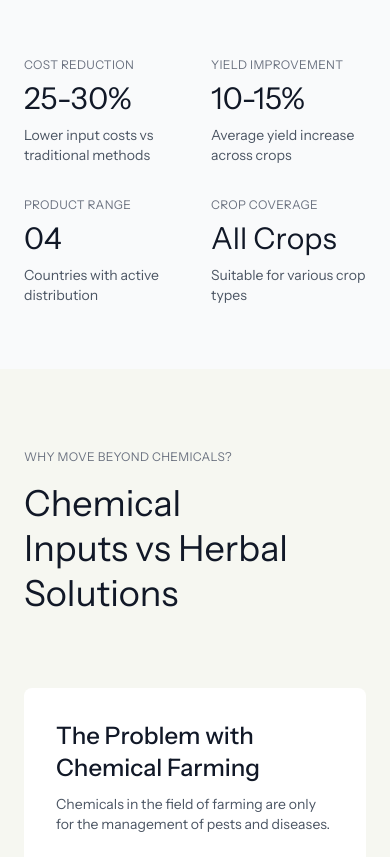
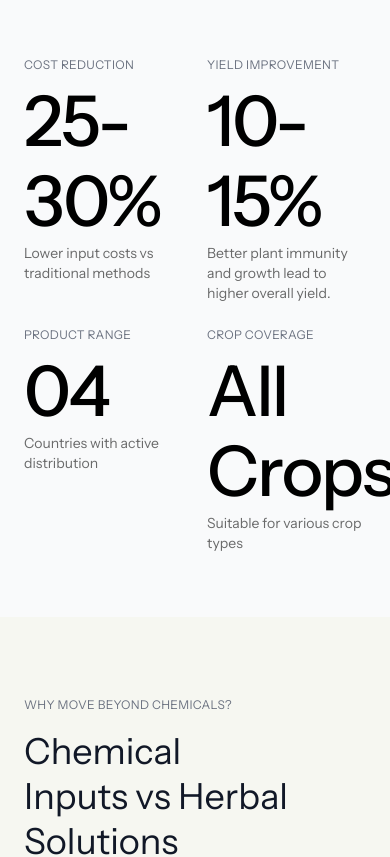
Before and after one commit to debuggerdev24/vyoma-life-science, a Next.js app: page / in a window 390 px wide. Shown: the part 2120-2977 px from the top of the page. Built offline with nearby package versions, Linux system fonts and the light colour scheme.

Commit message:
updated Future section

```diff
--- a/src/app/home/page.tsx
+++ b/src/app/home/page.tsx
@@ -154,16 +154,16 @@ const Home = () => {
 
       <section className="bg-gray-50 py-16 border-t border-gray-200">
         <div className="max-w-[1512px] mx-auto px-6 md:px-12">
-          <div className="grid grid-cols-2 md:grid-cols-4 gap-8">
+          <div className="grid grid-cols-2 md:grid-cols-4 gap-6">
             {/* Stat 1 */}
             <div>
               <p className="text-xs text-gray-500 uppercase tracking-wide mb-2">
                 Cost Reduction
               </p>
-              <p className="text-3xl md:text-4xl font-light text-gray-900 mb-2">
+              <p className="text-[70px] font-medium text-[##0A0A0A] mb-[2px] leading-[80px] tracking-[-2px]">
                 25-30%
               </p>
-              <p className="text-sm text-gray-600">
+              <p className="text-sm text-[#0A0A0A]/60">
                 Lower input costs vs traditional methods
               </p>
             </div>
@@ -173,11 +173,11 @@ const Home = () => {
               <p className="text-xs text-gray-500 uppercase tracking-wide mb-2">
                 Yield Improvement
               </p>
-              <p className="text-3xl md:text-4xl font-light text-gray-900 mb-2">
+              <p className="text-[70px] font-medium text-[##0A0A0A] mb-[2px] leading-[80px] tracking-[-2px]">
                 10-15%
               </p>
-              <p className="text-sm text-gray-600">
-                Average yield increase across crops
+              <p className="text-sm text-[#0A0A0A]/60">
+                Better plant immunity and growth lead to higher overall yield.
               </p>
             </div>
 
@@ -186,10 +186,10 @@ const Home = () => {
               <p className="text-xs text-gray-500 uppercase tracking-wide mb-2">
                 Product Range
               </p>
-              <p className="text-3xl md:text-4xl font-light text-gray-900 mb-2">
+              <p className="text-[70px] font-medium text-[##0A0A0A] mb-[2px] leading-[80px] tracking-[-2px]">
                 04
               </p>
-              <p className="text-sm text-gray-600">
+              <p className="text-sm text-[#0A0A0A]/60">
                 Countries with active distribution
               </p>
             </div>
@@ -199,10 +199,10 @@ const Home = () => {
               <p className="text-xs text-gray-500 uppercase tracking-wide mb-2">
                 Crop Coverage
               </p>
-              <p className="text-3xl md:text-4xl font-light text-gray-900 mb-2">
+              <p className="text-[70px] font-medium text-[##0A0A0A] mb-[2px] leading-[80px] tracking-[-2px]">
                 All Crops
               </p>
-              <p className="text-sm text-gray-600">
+              <p className="text-sm text-[#0A0A0A]/60">
                 Suitable for various crop types
               </p>
             </div>
@@ -239,7 +239,7 @@ const Home = () => {
               <h3 className="text-2xl font-medium text-gray-900 mb-[10px]">
                 The Problem with Chemical Farming
               </h3>
-              <p className="text-sm text-gray-600 mb-6">
+              <p className="text-sm text-[#0A0A0A] mb-6">
                 Chemicals in the field of farming are only for the management of
                 pests and diseases.
               </p>
@@ -300,7 +300,7 @@ const Home = () => {
               <h3 className="text-2xl font-medium text-gray-900 mb-[10px]">
                 The Power of Plant-Based Products
               </h3>
-              <p className="text-sm text-gray-600 mb-6">
+              <p className="text-sm text-[#0A0A0A] mb-6">
                 Plant extracts have sustainable,safe, and biodegradable mode of
                 action, making them ideal for sustainable agriculture.
               </p>
@@ -376,7 +376,7 @@ const Home = () => {
               <h2 className="text-4xl md:text-5xl font-light text-gray-900 leading-tight mb-6">
                 What We Stand For
               </h2>
-              <p className="text-gray-600 leading-relaxed mb-10">
+              <p className="text-[#0A0A0A] leading-relaxed mb-10">
                 Vyoma Life Sciences is committed to developing solutions
                 designed with herbal crop protection that supports farmers, soil
                 health, consumers, and the environment.
@@ -405,7 +405,7 @@ const Home = () => {
                     <h3 className="text-lg font-medium text-gray-900 mb-1">
                       Sustainable Crop Protection
                     </h3>
-                    <p className="text-sm text-gray-600 leading-relaxed">
+                    <p className="text-sm text-[#0A0A0A] leading-relaxed">
                       We aim to replace chemical pesticides by empowering
                       farmers with herbal solutions that protect crops without
                       harming soil fertility or health.
@@ -434,7 +434,7 @@ const Home = () => {
                     <h3 className="text-lg font-medium text-gray-900 mb-1">
                       Environmental & Animal Safety
                     </h3>
-                    <p className="text-sm text-gray-600 leading-relaxed">
+                    <p className="text-sm text-[#0A0A0A] leading-relaxed">
                       Our plant-based formulations protect crops while
                       preserving groundwater, pollinators, beneficial insects,
                       livestock, and ecological balance.
@@ -463,7 +463,7 @@ const Home = () => {
                     <h3 className="text-lg font-medium text-gray-900 mb-1">
                       Residue-Free Food Production
                     </h3>
-                    <p className="text-sm text-gray-600 leading-relaxed">
+                    <p className="text-sm text-[#0A0A0A] leading-relaxed">
                       We envision a farming ecosystem where food is clean and
                       managed naturally, providing safer produce free of toxic
                       residues for consumers.
@@ -492,7 +492,7 @@ const Home = () => {
                     <h3 className="text-lg font-medium text-gray-900 mb-1">
                       Standing Unique
                     </h3>
-                    <p className="text-sm text-gray-600 leading-relaxed">
+                    <p className="text-sm text-[#0A0A0A] leading-relaxed">
                       Farmers, peers, animals, and people deserve safety: our
                       products are designed to sustain life, not to disrupt it.
                     </p>
@@ -611,7 +611,7 @@ const Home = () => {
                   <h3 className="text-lg font-medium text-gray-900 mb-1">
                     Farmers Big Economic Advantage
                   </h3>
-                  <ul className="list-disc list-inside space-y-1 text-sm text-gray-600">
+                  <ul className="list-disc list-inside space-y-1 text-sm text-[#0A0A0A]">
                     <li>Reduce input cost by 25–30% per acre</li>
                     <li>Achieve 10–15% increase in yield</li>
                     <li>Safer handling and a healthier farming environment</li>
@@ -628,7 +628,7 @@ const Home = () => {
                   <h3 className="text-lg font-medium text-gray-900 mb-1">
                     Agri-Input Dealers / Retailers
                   </h3>
-                  <ul className="list-disc list-inside space-y-1 text-sm text-gray-600">
+                  <ul className="list-disc list-inside space-y-1 text-sm text-[#0A0A0A]">
                     <li>
                       Can offer clean, herbal alternatives alongside chemical
                       portfolios
@@ -650,7 +650,7 @@ const Home = () => {
                   <h3 className="text-lg font-medium text-gray-900 mb-1">
                     FPOs & Farmer Cooperatives
                   </h3>
-                  <ul className="list-disc list-inside space-y-1 text-sm text-gray-600">
+                  <ul className="list-disc list-inside space-y-1 text-sm text-[#0A0A0A]">
                     <li>
                       Suitable for group farming programs and organic/natural
                       initiatives
@@ -672,7 +672,7 @@ const Home = () => {
                   <h3 className="text-lg font-medium text-gray-900 mb-1">
                     Institutions, NGOs & Sustainable Farming Projects
                   </h3>
-                  <ul className="list-disc list-inside space-y-1 text-sm text-gray-600">
+                  <ul className="list-disc list-inside space-y-1 text-sm text-[#0A0A0A]">
                     <li>
                       Ideal for programs promoting residue-free agriculture,
                       regenerative farming, and soil health restoration
@@ -857,7 +857,7 @@ const Home = () => {
                   <h3 className="text-lg font-medium text-gray-900 mb-1">
                     Continuous Research
                   </h3>
-                  <div className="list-disc list-inside space-y-1 text-sm text-gray-600">
+                  <div className="list-disc list-inside space-y-1 text-sm text-[#0A0A0A]">
                     We constantly improve and refine formulations using updated
                     agricultural research, extensive crop trials, and continuous
                     farmer feedback from real field conditions.
@@ -878,7 +878,7 @@ const Home = () => {
                   <h3 className="text-lg font-medium text-gray-900 mb-1">
                     Innovation-Driven
                   </h3>
-                  <div className="list-disc list-inside space-y-1 text-sm text-gray-600">
+                  <div className="list-disc list-inside space-y-1 text-sm text-[#0A0A0A]">
                     Our R&D team actively tracks new diseases, pests, and farm
                     stress patterns, creating customized herbal remedies for
                     emerging agricultural challenges effectively.
@@ -899,7 +899,7 @@ const Home = () => {
                   <h3 className="text-lg font-medium text-gray-900 mb-1">
                     Science-Backed Solutions
                   </h3>
-                  <div className="list-disc list-inside space-y-1 text-base text-gray-600">
+                  <div className="list-disc list-inside space-y-1 text-base text-[#0A0A0A]">
                     Every product undergoes scientific validation, combining
                     Ayurvedic knowledge with modern agricultural science to
                     ensure reliable, consistent, and high-performance results
@@ -921,7 +921,7 @@ const Home = () => {
                   <h3 className="text-lg font-medium text-gray-900 mb-1">
                     Standing Unique
                   </h3>
-                  <div className="list-disc list-inside space-y-1 text-base text-gray-600">
+                  <div className="list-disc list-inside space-y-1 text-base text-[#0A0A0A]">
                     We specialize in custom, problem-specific herbal solutions
                     that support sustainable farming, reduce chemical
                     dependency, and deliver long-term ecological safety
```
